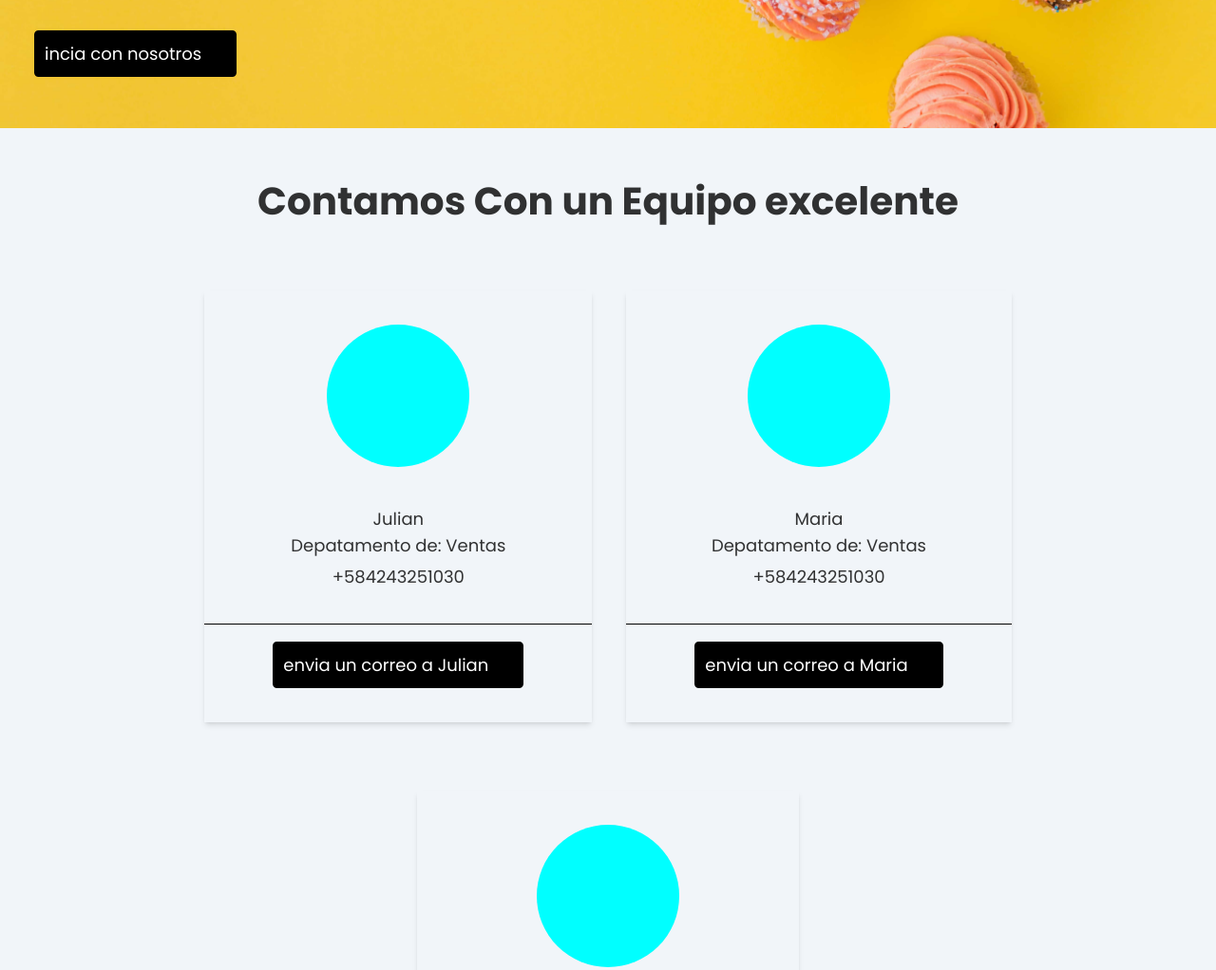
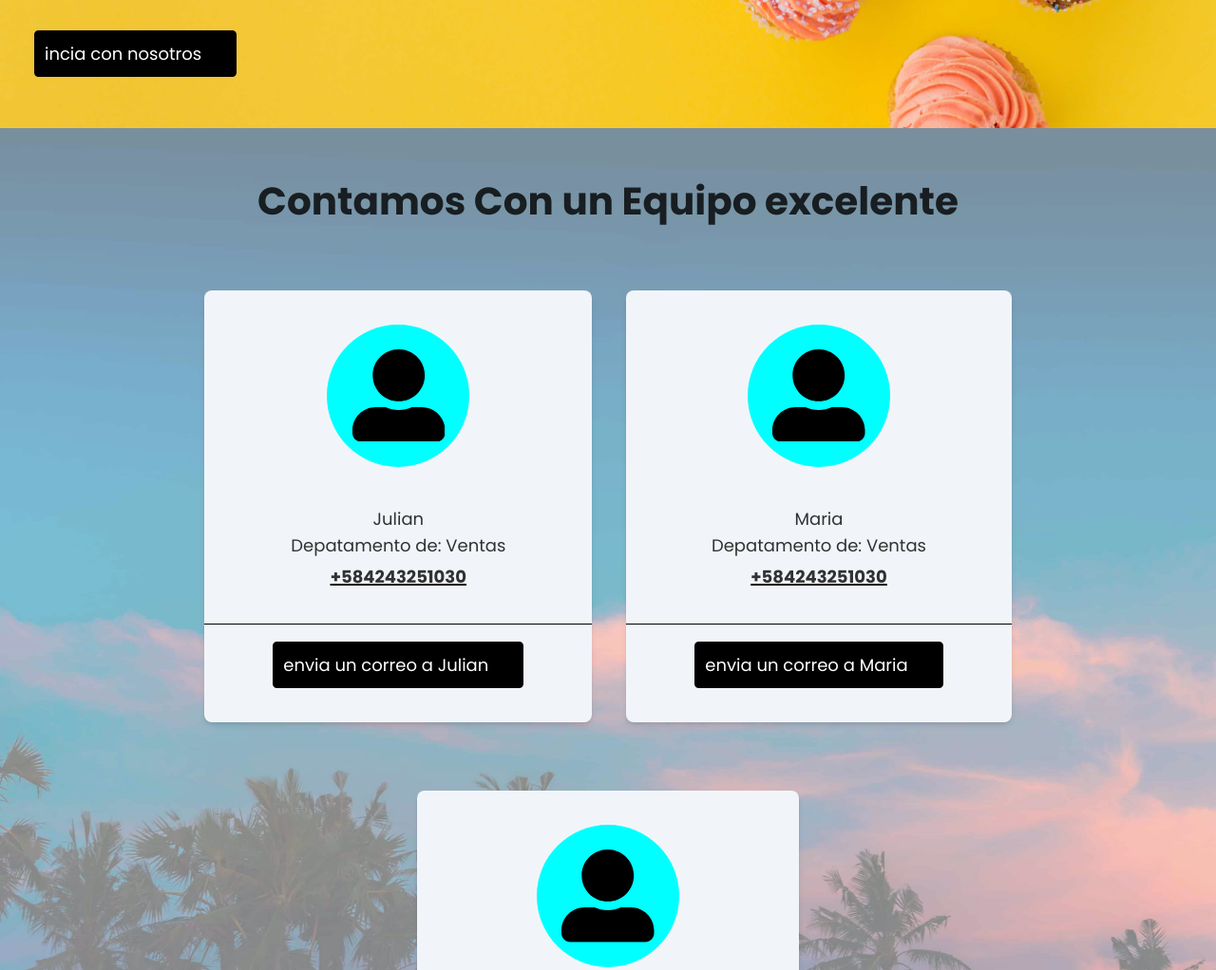
Before and after one commit to geekcodgkc/ecograsasfront, a Gatsby site: page / in a window 1280 px wide. Shown: the part 2720-3742 px from the top of the page at 95% size. Built offline with nearby package versions, Linux system fonts and the light colour scheme; Gatsby itself is replaced by a stand-in of ours; some icons are missing.

Commit message:
events section dev initialized

```diff
--- a/src/components/SellerCard/index.scss
+++ b/src/components/SellerCard/index.scss
@@ -1,6 +1,9 @@
 .sellerCardContainer {
+    max-width: 95%;
+    border-radius: 8px;
     .containerInfo {
         .sellerImgContainer {
+            z-index: 3;
             min-width: 150px;
             min-height: 150px;
             width: 100%;
@@ -11,6 +14,14 @@
             overflow: hidden;
             background-color: aqua;
             margin-bottom: 36px;
+            display: flex;
+            justify-content: center;
+            align-items: center;
+            svg {
+                width: 65%;
+                height: 65%;
+                color: black;
+            }
         }
     }
     hr {
@@ -20,3 +31,7 @@
         background-color: black;
     }
 }
+
+.sellerCardContainer *, .sellerCardContainer {
+    z-index: 3;
+}
--- a/src/components/SellerCard/index.tsx
+++ b/src/components/SellerCard/index.tsx
@@ -1,6 +1,7 @@
 import React from "react";
 import "./index.scss";
 import { FaArrowRight } from "react-icons/fa6";
+import { FaUserAlt } from "react-icons/fa";
 
 interface SellerProps {
 	phone: string;
@@ -18,14 +19,15 @@ export default function SellerCard({
 	mail = "ventas@ecograsas.com",
 }: SellerProps) {
 	return (
-		<div className="sellerCardContainer flex flex-col align-center py-8 shadow-md">
+		<div className="sellerCardContainer bg-slate-100 flex flex-col align-center py-8 shadow-md">
 			<div className="containerInfo px-16 flex flex-col items-center gap-2">
 				<div className="sellerImgContainer">
 					{img && <img src={img} alt="text alt" />}
+					{!img && <FaUserAlt />}
 				</div>
 				<h3>{name}</h3>
 				<h4>Depatamento de: {deparment}</h4>
-				<p>
+				<p className="font-bold hover:text-stone-500 underline decoration-2">
 					<a href={`tel:${phone}`}>{phone}</a>
 				</p>
 			</div>
--- a/src/containers/home/index.scss
+++ b/src/containers/home/index.scss
@@ -36,3 +36,25 @@
         z-index: 3;
     }
 }
+
+.sellerSectionBackground::before {
+    background-image: url('../../images/sellerBack.jpg');
+    background-position: center;
+    background-size: cover;
+    top: 0;
+    width: 100%;
+    height: 100%;
+    content: " ";
+    display: block;
+    position: absolute;
+    background-repeat: no-repeat;
+    opacity: 0.5;
+    z-index: 1;
+}
+
+.sellerSectionBackground {
+    h2 {
+        position: relative;
+        z-index: 3;
+    }
+}
--- a/src/containers/home/index.tsx
+++ b/src/containers/home/index.tsx
@@ -126,7 +126,7 @@ export default function Home() {
 			<section className="w-full">
 				<InstructionsBanner />
 			</section>
-			<section className="w-full flex flex-wrap justify-center gap-x-8 gap-y-16 py-12">
+			<section className="w-full flex flex-wrap justify-center gap-x-8 gap-y-16 py-12 sellerSectionBackground relative">
 				<h2 className="text-center font-bold text-4xl w-full">
 					Contamos Con un Equipo excelente
 				</h2>
@@ -134,6 +134,11 @@ export default function Home() {
 				<SellerCard name="Maria" phone="+584243251030" />
 				<SellerCard name="Elena" phone="+584243251030" />
 			</section>
+			<section className="w-full">
+				<h2 className="text-center font-bold text-4xl w-full">
+					Proximos Eventos
+				</h2>
+			</section>
 		</>
 	);
 }
--- a/src/styles/global.scss
+++ b/src/styles/global.scss
@@ -1,3 +1,7 @@
 @tailwind base;
 @tailwind components;
 @tailwind utilities;
+
+html {
+    scroll-behavior: smooth;
+}
```
Also changed, not shown: src/images/sellerBack.jpg (added), 1 other file.
